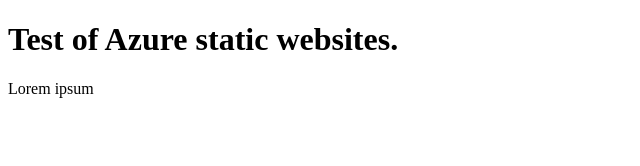
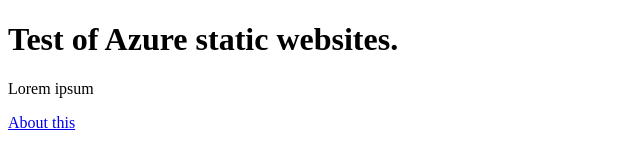
Before and after one commit to mr-craftsman/Static-web-AZ-EX, a plain HTML site: page index.html in a window 1280 px wide. Shown: the full height of the page, 0-640 px from the left. Drawn offline with Linux system fonts and the light colour scheme.

Commit message:
Update index.html

```diff
--- a/index.html
+++ b/index.html
@@ -3,5 +3,8 @@
 <body>
 <h1>Test of Azure static websites.</h1>
 <p>Lorem ipsum</p>
+  <p>
+<a href="./about.html">About this</a>
+</p>
 </body>
 </html>
```
